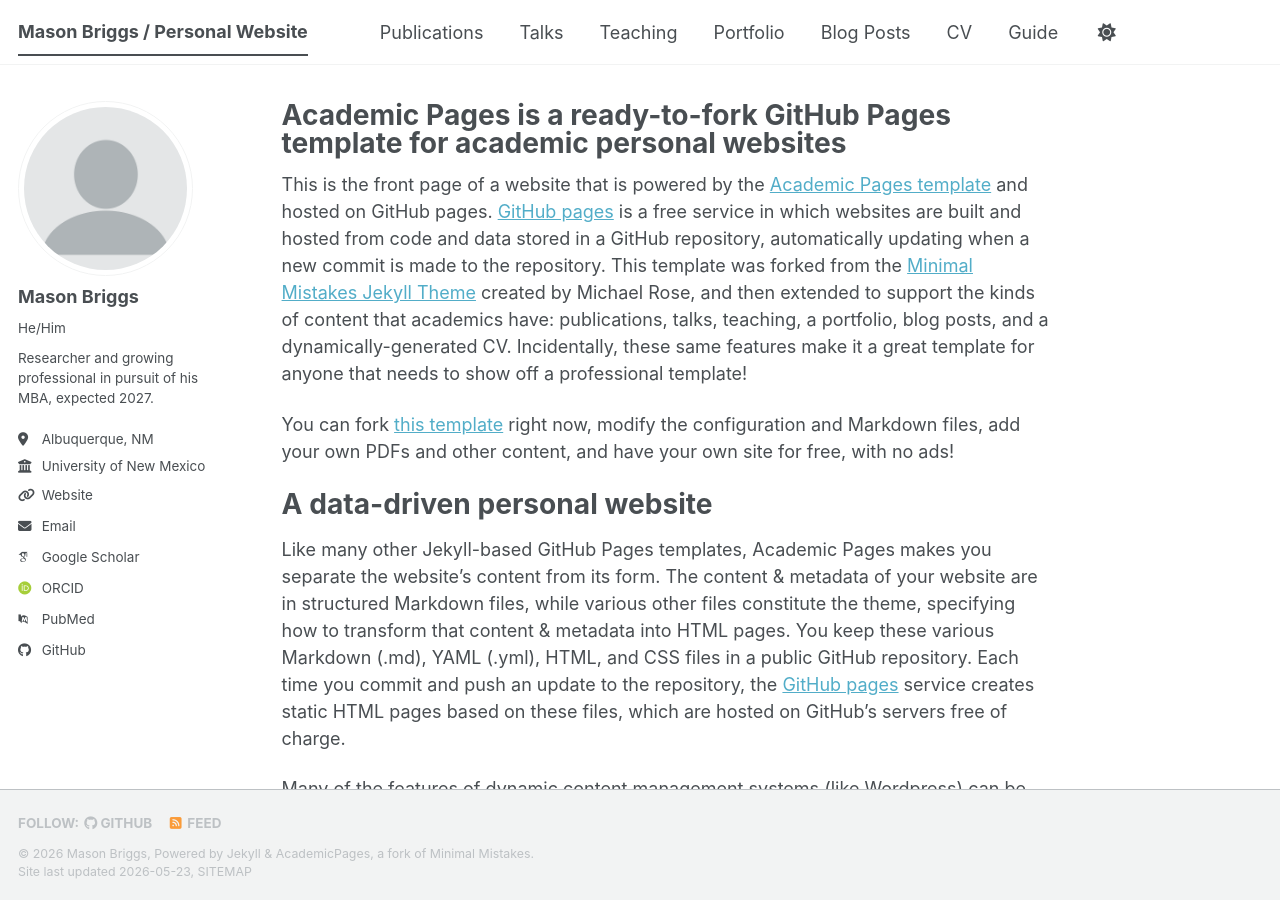
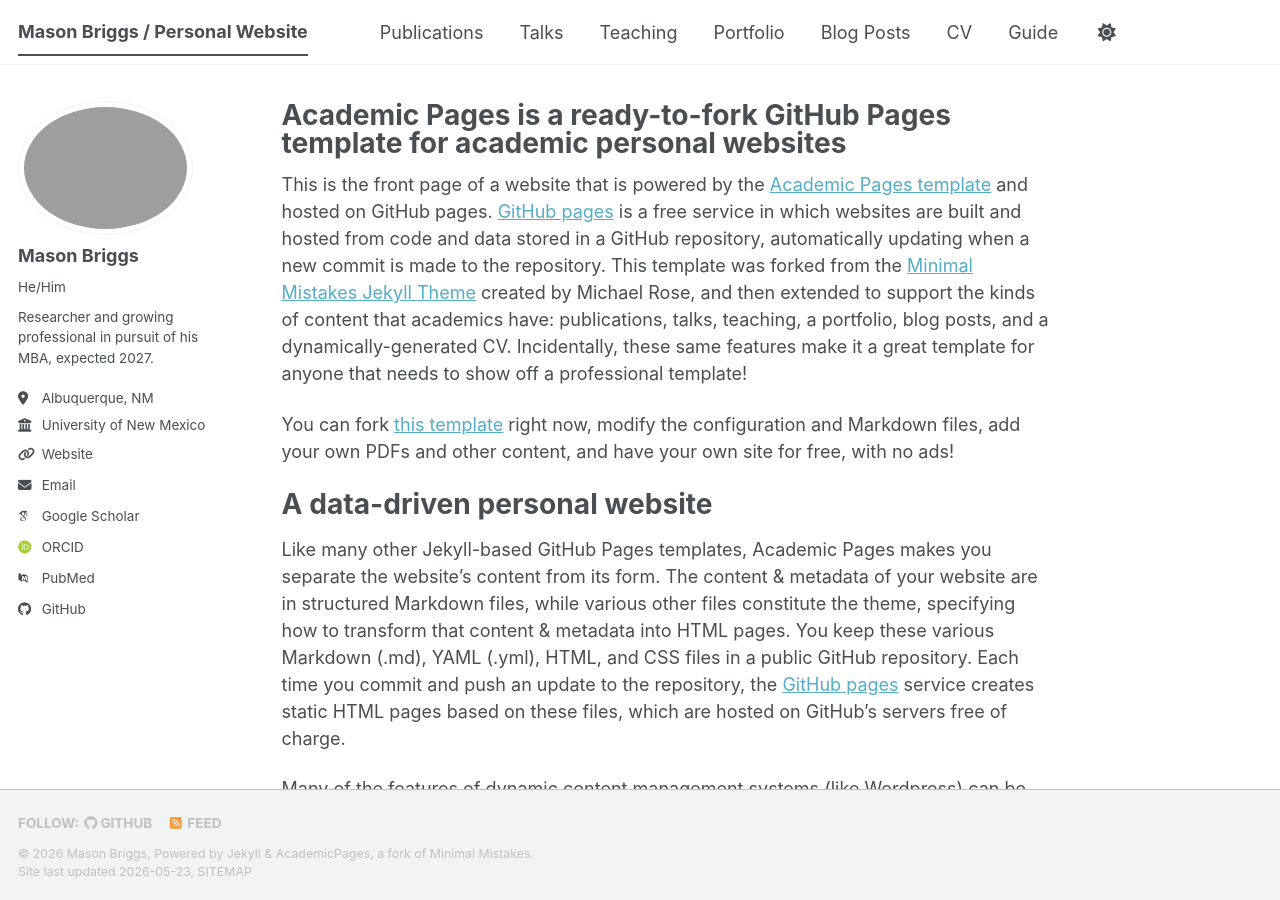
Before and after one commit to Brigelsbie/brigelsbie.github.io, a Jekyll site: the page built from _pages/about.md, in a window 1280 px wide and 900 px high. Built offline with Jekyll 4.4.1, drawn with Linux system fonts in a browser that asks for light colours; some web fonts are replaced; a script bundle is joined from its source files by our own code; library files that are not in the unit come from our copies.

Commit message:
Update _config.yml
added headshot

```diff
--- a/_config.yml
+++ b/_config.yml
@@ -23,7 +23,7 @@
 #               Additional customization can be done by editing /_includes/author-profile.html
 author:
   # Biographic information
-  avatar           : "profile.png"
+  avatar           : "images/my headshot.jpg"
   name             : "Mason Briggs"
   pronouns         : "He/Him"
   bio              : "Researcher and growing professional in pursuit of his MBA, expected 2027."
```
